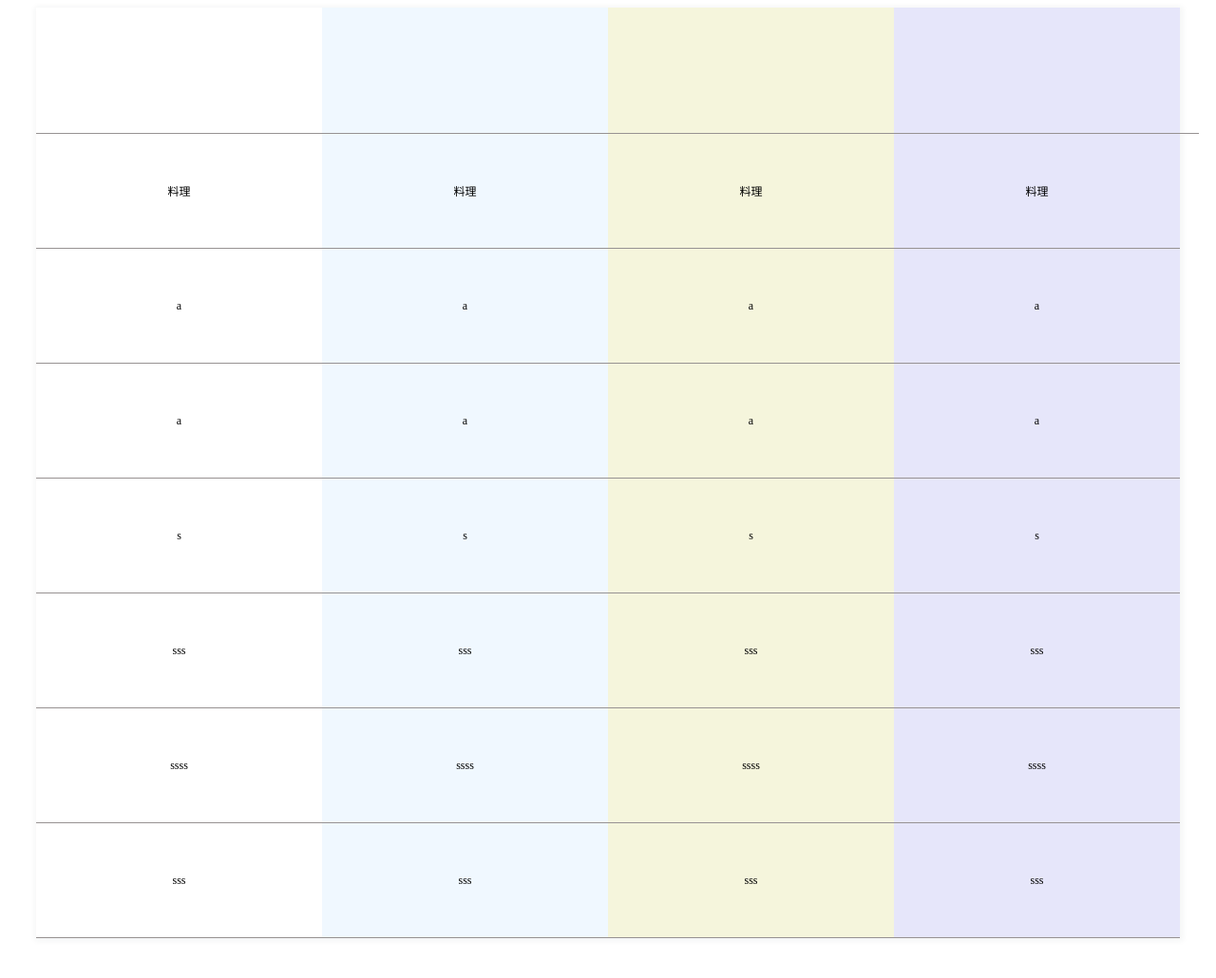
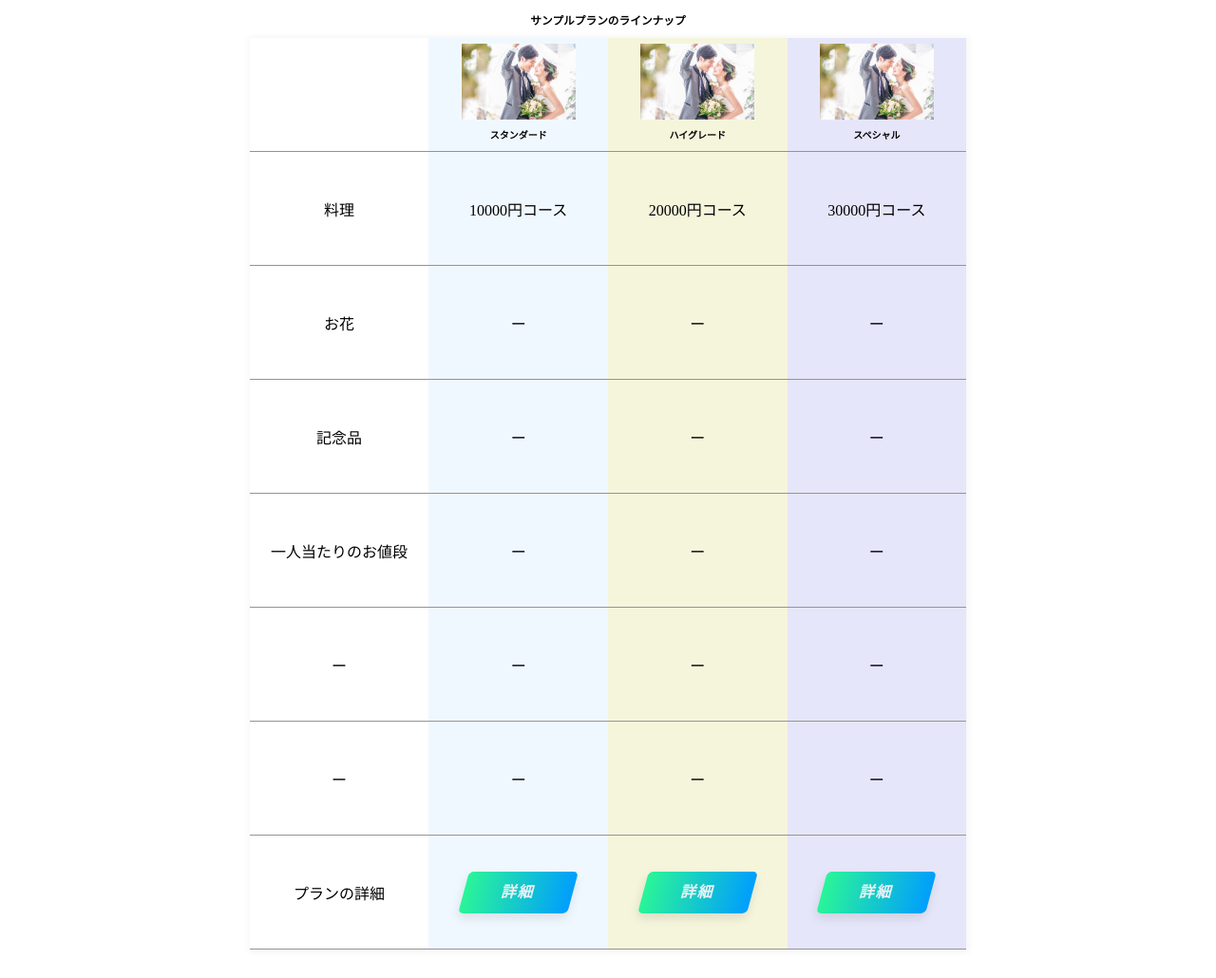
Before and after one commit to keitaseki/sotuken, a plain HTML site: page SamplePlan.html in a window 1280 px wide. Shown: the whole page at 95% size. Drawn offline with nearby package versions, Linux system fonts and the light colour scheme.

Commit message:
だいだいできたぺこ

```diff
--- a/SamplePlan.html
+++ b/SamplePlan.html
@@ -4,10 +4,11 @@
     <meta charset="utf-8">
     <link rel="stylesheet" href="css/SamplePlan.css">
     <title></title>
-    <link rel="stylesheet" href="">
+    <script src="https://ajax.googleapis.com/ajax/libs/jquery/3.4.1/jquery.min.js"></script>
   </head>
   <body>
-    <div class="bo">
+    <h3 class="box_text">サンプルプランのラインナップ</h3>
+    <div class="box">
       <div class="table">
           <div class="gyo1">
               <div class="retu1"></div>
@@ -15,96 +16,109 @@
                   <div class="retu_text">料理</div>
               </div>
               <div class="retu">
-                  <div class="retu_text">a</div>
+                  <div class="retu_text">お花</div>
               </div>
               <div class="retu">
-                <div class="retu_text">a</div>
+                <div class="retu_text">記念品</div>
               </div>
               <div class="retu">
-                <div class="retu_text">s</div>
+                <div class="retu_text">一人当たりのお値段</div>
               </div>
               <div class="retu">
-                <div class="retu_text">sss</div>
+                <div class="retu_text">ー</div>
               </div>
               <div class="retu">
-                <div class="retu_text">ssss</div>
+                <div class="retu_text">ー</div>
               </div>
               <div class="retu">
-                <div class="retu_text">sss</div>
+                <div class="retu_text">プランの詳細</div>
               </div>
           </div>
           <div class="gyo1 gyo2">
-            <div class="retu1"></div>
-            <div class="retu">
-                <div class="retu_text">料理</div>
+            <div class="retu1">
+              <img src="picture/wedding.jpg" height="50px" class="retu1_icon">
+              <div class="icon_text">スタンダード</div>
             </div>
             <div class="retu">
-                <div class="retu_text">a</div>
+                <div class="retu_text">10000円コース</div>
             </div>
             <div class="retu">
-              <div class="retu_text">a</div>
+                <div class="retu_text">ー</div>
             </div>
             <div class="retu">
-              <div class="retu_text">s</div>
+              <div class="retu_text">ー</div>
             </div>
             <div class="retu">
-              <div class="retu_text">sss</div>
+              <div class="retu_text">ー</div>
             </div>
             <div class="retu">
-              <div class="retu_text">ssss</div>
+              <div class="retu_text">ー</div>
             </div>
             <div class="retu">
-              <div class="retu_text">sss</div>
+              <div class="retu_text">ー</div>
+            </div>
+            <div class="retu">
+              <div class="retu_text">
+                <a href="" class="btn btn-gradient"><span>詳細</span></a>
+              </div>
             </div>
         </div>
         <div class="gyo1 gyo3">
-            <div class="retu1"></div>
+          <div class="retu1">
+            <img src="picture/wedding.jpg" height="50px" class="retu1_icon">
+            <div class="icon_text">ハイグレード</div>
+          </div>
             <div class="retu">
-                <div class="retu_text">料理</div>
+                <div class="retu_text">20000円コース</div>
             </div>
             <div class="retu">
-                <div class="retu_text">a</div>
+                <div class="retu_text">ー</div>
             </div>
             <div class="retu">
-              <div class="retu_text">a</div>
+              <div class="retu_text">ー</div>
             </div>
             <div class="retu">
-              <div class="retu_text">s</div>
+              <div class="retu_text">ー</div>
             </div>
             <div class="retu">
-              <div class="retu_text">sss</div>
+              <div class="retu_text">ー</div>
             </div>
             <div class="retu">
-              <div class="retu_text">ssss</div>
+              <div class="retu_text">ー</div>
             </div>
             <div class="retu">
-              <div class="retu_text">sss</div>
+              <div class="retu_text">
+                <a href="" class="btn btn-gradient"><span>詳細</span></a>
+              </div>
             </div>
         </div>
         <div class="gyo1 gyo4">
-            <div class="retu1">
-
+          <div class="retu1">
+            <img src="picture/wedding.jpg" class="retu1_icon">
+            <div class="icon_text">スペシャル</div>
+          </div>
+            <div class="retu">
+                <div class="retu_text">30000円コース</div>
             </div>
             <div class="retu">
-                <div class="retu_text">料理</div>
+                <div class="retu_text">ー</div>
             </div>
             <div class="retu">
-                <div class="retu_text">a</div>
+              <div class="retu_text">ー</div>
             </div>
             <div class="retu">
-              <div class="retu_text">a</div>
+              <div class="retu_text">ー</div>
             </div>
             <div class="retu">
-              <div class="retu_text">s</div>
+              <div class="retu_text">ー</div>
             </div>
             <div class="retu">
-              <div class="retu_text">sss</div>
+              <div class="retu_text">ー</div>
             </div>
             <div class="retu">
-              <div class="retu_text">ssss</div>
-            </div>
-            <div class="retu">
-              <div class="retu_text">sss</div>
+              <div class="retu_text">
+                <a href="" class="btn btn-gradient"><span>詳細</span></a>
+              </div>
             </div>
         </div>
       </div>
--- a/css/SamplePlan.css
+++ b/css/SamplePlan.css
@@ -1,10 +1,10 @@
-.bo{
+.box{
     display: block;
     max-width: 1260px;
     margin-right: auto;
     margin-left: auto;
-    padding-right: 30px;
-    padding-left: 30px;
+    padding-right: 20%;
+    padding-left: 20%;
     -webkit-box-pack: center;
     -webkit-justify-content: center;
     -ms-flex-pack: center;
@@ -35,7 +35,9 @@
     box-shadow: 1px 1px 6px 2px rgb(32 52 58 / 5%);
 
 }
-
+.box_text{
+    text-align: center;
+}
 .gyo1{
     display: -webkit-box;
     display: -webkit-flex;
@@ -55,7 +57,6 @@
     border-radius: 0;
 }
 .retu1{
-    width: 100%;
     height: 120px;
     padding: 6px 10px;
     -webkit-box-align: center;
@@ -67,13 +68,17 @@
     -ms-grid-row-align: auto;
     align-self: auto;
     border-bottom: 1px solid #979292;
+    text-align: center;
+    align-items: center;
 }
+
+
 .retu{
     display: -webkit-box;
     display: -webkit-flex;
     display: -ms-flexbox;
     display: flex;
-    min-height: 100px;
+    min-height: 120px;
     padding: 10px;
     -webkit-box-orient: vertical;
     -webkit-box-direction: normal;
@@ -92,6 +97,10 @@
     font-size: 12px;
     text-align: center;
 }
+.retu_text{
+    font-size: 16px;
+    text-align: center;
+}
 .gyo2{
     background-color: aliceblue;
 }
@@ -101,3 +110,78 @@
 .gyo4{
     background-color: lavender;
 }
+.box_button{
+    height: 100px;
+    width: 180px;
+}
+img {
+    border: 0;
+    max-width: 100%;
+    vertical-align: middle;
+    display: inline-block;
+}
+.retu1_icon{
+    margin-bottom: 10px;
+    height: 80px;
+}
+.icon_text{
+    font-size: 10px;
+    line-height: 1.3;
+    font-weight: 700;
+    text-align: center;
+}
+a.btn-gradient {
+    -webkit-transform: skew(-15deg);
+    transform: skew(-15deg);
+    color: #fff;
+    border-radius: 0;
+    background-image: -webkit-gradient(linear, left top, right top, from(#2af598), to(#009efd));
+    background-image: -webkit-linear-gradient(left, #2af598 0%, #009efd 100%);
+    background-image: linear-gradient(90deg, #2af598 0%, #009efd 100%);
+    -webkit-box-shadow: 0 5px 10px rgba(0, 0, 0, .1);
+    box-shadow: 0 5px 10px rgba(0, 0, 0, .1);
+  }
+
+  a.btn-gradient:hover {
+    -webkit-transform: skew(0);
+    transform: skew(0);
+    color: rgb(243, 177, 226);
+    -webkit-box-shadow: 0 2px 3px rgba(0, 0, 0, .1);
+    box-shadow: 0 2px 3px rgba(0, 0, 0, .1);
+  }
+  *,
+*:before,
+*:after {
+  -webkit-box-sizing: inherit;
+  box-sizing: inherit;
+}
+
+html {
+  -webkit-box-sizing: border-box;
+  box-sizing: border-box;
+  font-size: 62.5%;/*rem算出をしやすくするために*/
+}
+
+.btn,
+a.btn,
+button.btn {
+  font-size: 1.6rem;
+  font-weight: 700;
+  line-height: 1.5;
+  position: relative;
+  display: inline-block;
+  padding: 1rem 4rem;
+  cursor: pointer;
+  -webkit-user-select: none;
+  -moz-user-select: none;
+  -ms-user-select: none;
+  user-select: none;
+  -webkit-transition: all 0.3s;
+  transition: all 0.3s;
+  text-align: center;
+  vertical-align: middle;
+  text-decoration: none;
+  letter-spacing: 0.1em;
+  color: #ecf0f3;
+  border-radius: 0.5rem;
+}
```
